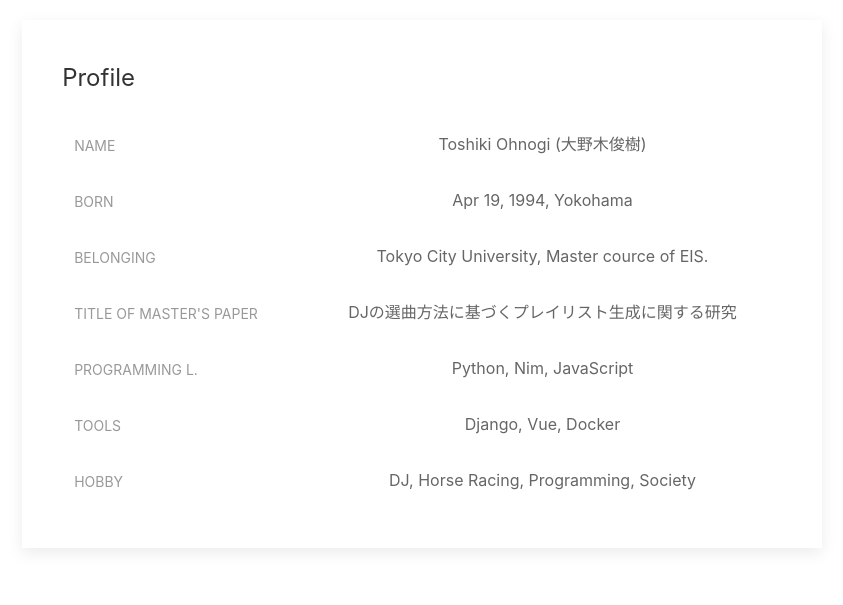
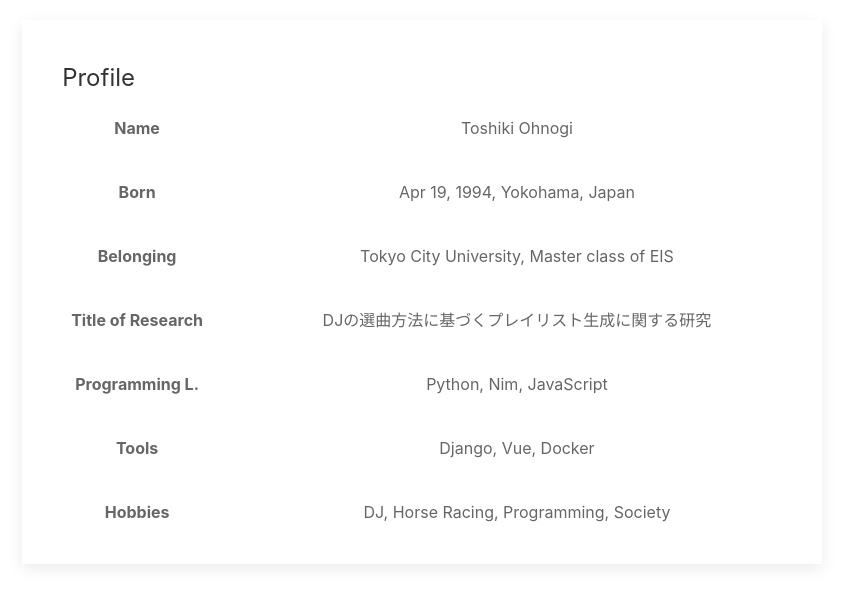
Before and after one commit to nogissh/to-base, a Django app: page /profile/ in a window 1280 px wide. Shown: the part 80-685 px from the top of the page, without its empty margins (218-1061 px from the left). Run offline with Django 3.2, Linux system fonts and the light colour scheme; some libraries are stand-ins or nearby versions.

Commit message:
Update: Profileのスマホ対応

```diff
--- /dev/null
+++ b/app/home/profile.py
@@ -0,0 +1,30 @@
+profile = [
+  {
+    'title': 'Name',
+    'content': 'Toshiki Ohnogi'
+  },
+  {
+    'title': 'Born',
+    'content': 'Apr 19, 1994, Yokohama, Japan'
+  },
+  {
+    'title': 'Belonging',
+    'content': 'Tokyo City University, Master class of EIS'
+  },
+  {
+    'title': 'Title of Research',
+    'content': 'DJの選曲方法に基づくプレイリスト生成に関する研究'
+  },
+  {
+    'title': 'Programming L.',
+    'content': 'Python, Nim, JavaScript'
+  },
+  {
+    'title': 'Tools',
+    'content': 'Django, Vue, Docker'
+  },
+  {
+    'title': 'Hobbies',
+    'content': 'DJ, Horse Racing, Programming, Society'
+  }
+]
--- a/app/home/views.py
+++ b/app/home/views.py
@@ -1,5 +1,5 @@
 from django.shortcuts import render, redirect
-
+from .profile import profile
 
 def Root(request):
   return redirect('/home/')
@@ -8,4 +8,7 @@ def Home(request):
   return render(request, 'home.html')
 
 def Profile(request):
-  return render(request, 'profile.html')
+  content = {
+    'profile': profile
+  }
+  return render(request, 'profile.html', content)
--- a/app/templates/profile.html
+++ b/app/templates/profile.html
@@ -1,43 +1,15 @@
 {% extends 'components/base.html' %}
 
 {% block content %}
-<div class="uk-width-2-3 uk-align-center">
-  <div class="uk-card uk-card-default uk-card-body uk-margin-top">
+<div class="uk-width-2-3@s uk-align-center">
+  <div class="uk-card uk-card-default uk-card-body uk-margin-top uk-margin-bottom">
     <p class="uk-text-lead">Profile</p>
-    <table class="uk-table uk-width-expand uk-text-center">
-      <caption></caption>
-      <thead></thead>
-      <tbody>
-        <tr>
-          <th>Name</th>
-          <td>Toshiki Ohnogi (大野木俊樹)</td>
-        </tr>
-        <tr>
-          <th>Born</th>
-          <td>Apr 19, 1994, Yokohama</td>
-        </tr>
-        <tr>
-          <th>Belonging</th>
-          <td>Tokyo City University, Master cource of EIS.</td>
-        </tr>
-        <tr>
-          <th>Title of master's paper</th>
-          <td>DJの選曲方法に基づくプレイリスト生成に関する研究</td>
-        </tr>
-        <tr>
-          <th>Programming L.</th>
-          <td>Python, Nim, JavaScript</td>
-        </tr>
-        <tr>
-          <th>Tools</th>
-          <td>Django, Vue, Docker</td>
-        </tr>
-        <tr>
-          <th>Hobby</th>
-          <td>DJ, Horse Racing, Programming, Society</td>
-        </tr>
-      </tbody>
-    </table>
+    {% for p in profile %}
+    <div uk-grid>
+      <div class="uk-width-1-4@s uk-text-center@s uk-text-bold">{{ p.title }}</div>
+      <div class="uk-width-3-4@s uk-text-center@s">{{ p.content }}</div>
+    </div>
+    {% endfor %}
   </div>
 </div>
 {% endblock %}
```
